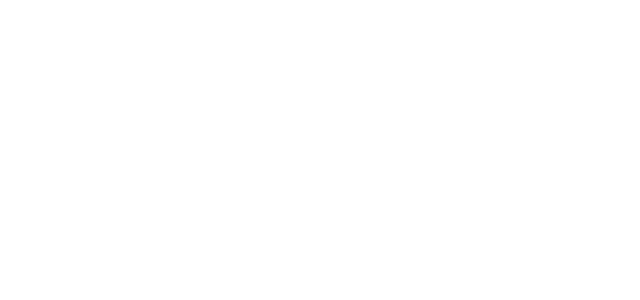
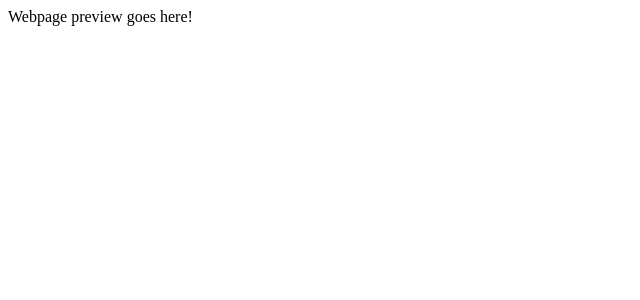
Before and after one commit to JesDevBootcamp/simply-cms, a React (Vite) app: page /editor in a window 1280 px wide. Shown: the top 300 px of the page, without its empty margins (0-640 px from the left). Built offline with nearby package versions, Linux system fonts and the light colour scheme.

Commit message:
Added basic preview markup and styling for EditorPage.

```diff
--- a/src/pages/EditorPage.jsx
+++ b/src/pages/EditorPage.jsx
@@ -1,5 +1,13 @@
 // Editor Page: The control panel or "editor" for settings and content.
 
+import "../styles/editor-page.scss";
+
 export default function EditorPage() {
-	return <></>;
+	return (
+		<div className="editor-page">
+			<div className="editor-page-preview">
+				Webpage preview goes here!
+			</div>
+		</div>
+	);
 }
--- /dev/null
+++ b/src/styles/editor-page.scss
@@ -0,0 +1,6 @@
+// Editor Page: Styles for the page content editor.
+
+.editor-page-preview {
+	/* Isolates Outside Styles!: */
+	all: initial;
+}
```
